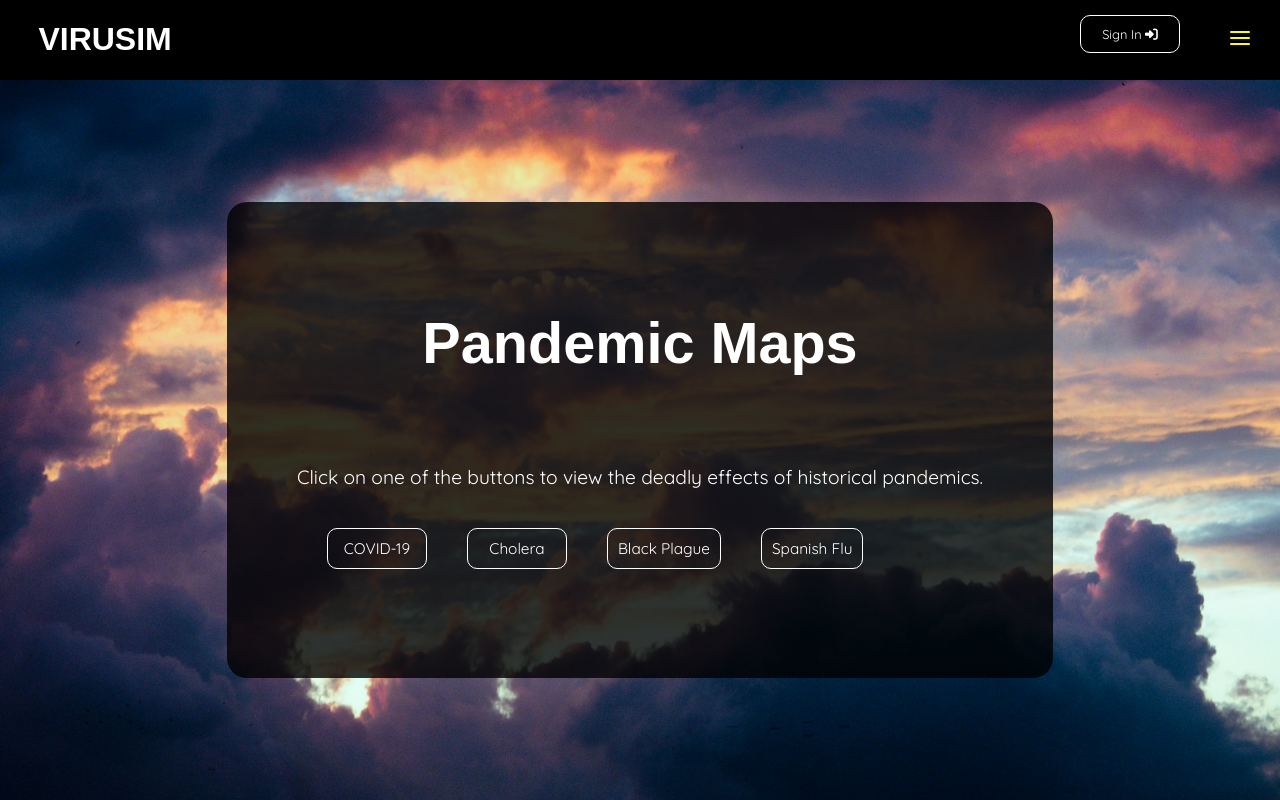
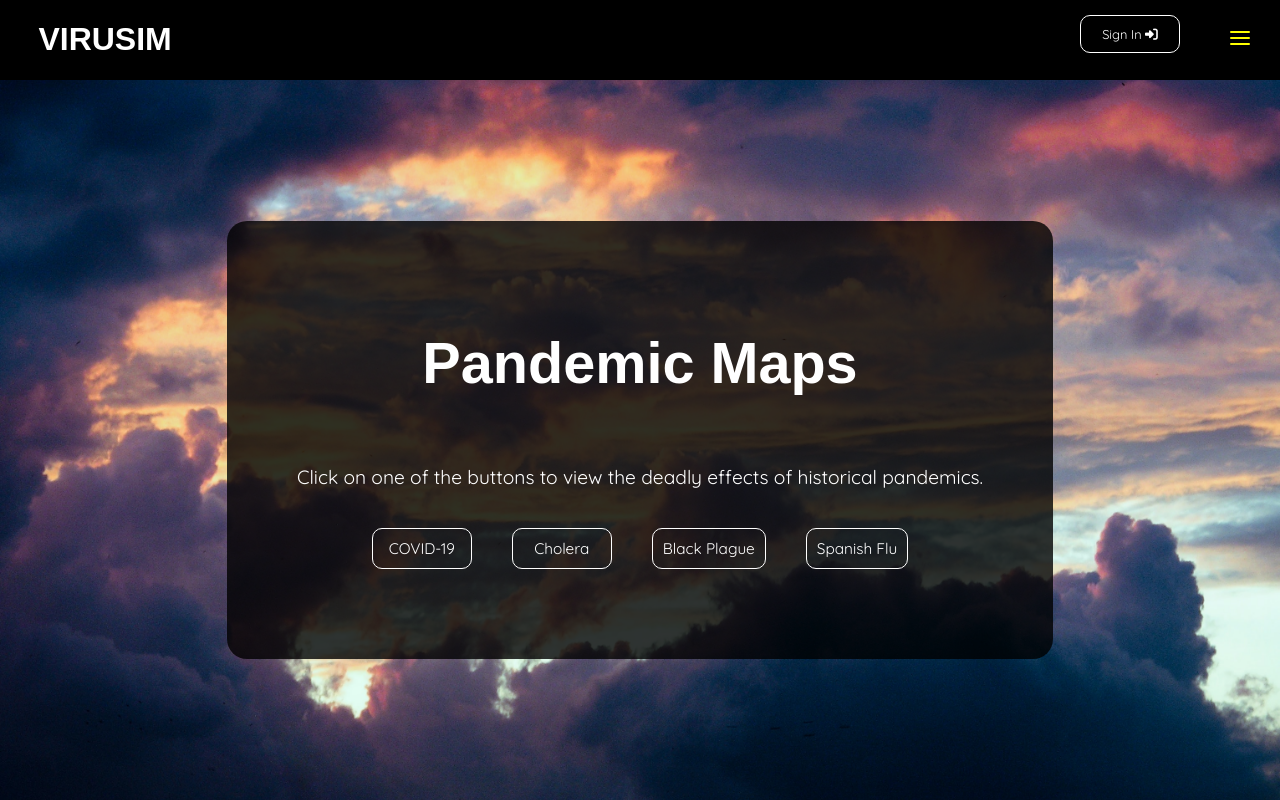
Before and after one commit to tau-bar/orbital, a React (Create React App) app: page /map in a window 1280 px wide. Built offline with nearby package versions, Linux system fonts and the light colour scheme; no server answers; a web font is replaced by a local one.

Commit message:
Small changes

```diff
--- a/src/components/info-section/info-section.component.jsx
+++ b/src/components/info-section/info-section.component.jsx
@@ -7,7 +7,7 @@ const InfoSection = ({ short, children, img, title }) => (
         <Fade top>
         <div className = 'info-container'>
           <h1 data-testid = 'info-title' className = 'info-title' >{ title }</h1>
-          <p data-testid = "info-text">{ children }</p>
+          { children }
         </div>
         </Fade>
       </div>
--- a/src/components/info-section/info-section.styles.scss
+++ b/src/components/info-section/info-section.styles.scss
@@ -25,3 +25,7 @@
     border-radius: 20px;
     font-size: 1.2em;
 }
+
+.info-children {
+    text-align: center;
+}
```
Also changed, not shown: 1 other file (tests, documents, lock files or other folders).
